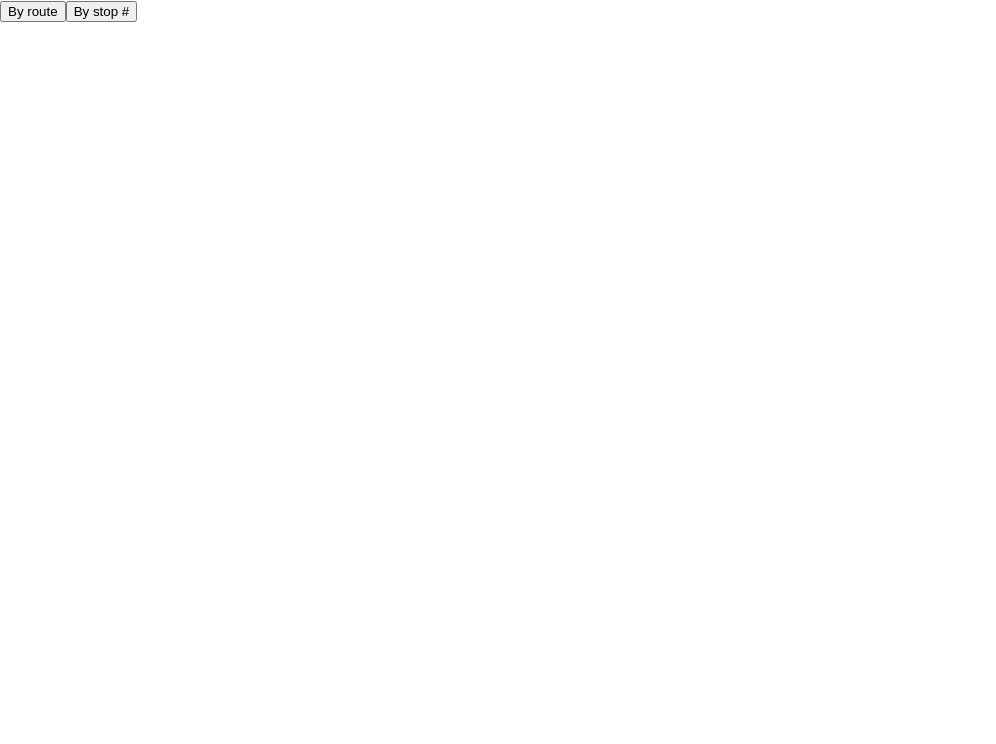
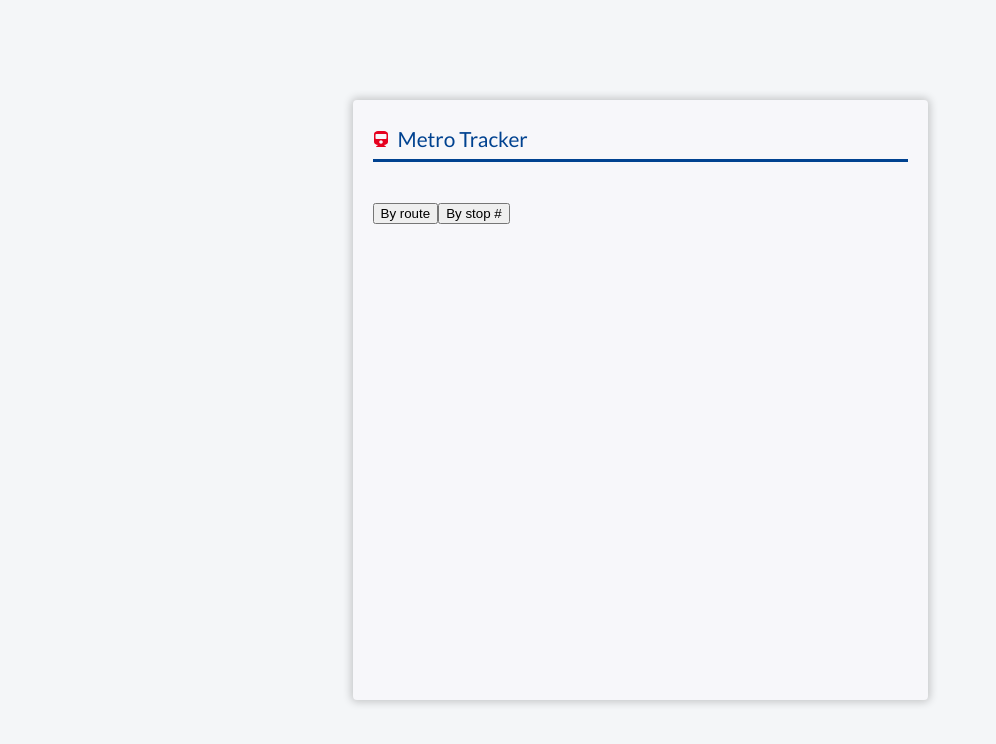
Before and after one commit to jdsghuman/metro, a Next.js app: page / in a window 1280 px wide. Shown: the top 744 px of the page, without its empty margins (0-996 px from the left). Built offline with nearby package versions, Linux system fonts and the light colour scheme.

Commit message:
Add layout and nav

```diff
--- a/package.json
+++ b/package.json
@@ -13,6 +13,7 @@
     "nprogress": "^0.2.0",
     "react": "17.0.2",
     "react-dom": "17.0.2",
+    "react-icons": "^4.3.1",
     "sass": "^1.43.2",
     "swr": "^1.0.1"
   },
--- /dev/null
+++ b/src/components/Layout/Layout.js
@@ -0,0 +1,15 @@
+import styles from './Layout.module.scss'
+import Nav from '../Nav'
+
+const Layout = ({ children }) => {
+  return (
+    <div className={styles.container}>
+      <div className={styles['container__main']}>
+        <Nav />
+        {children}
+      </div>
+    </div>
+  )
+}
+
+export default Layout
--- /dev/null
+++ b/src/components/Layout/Layout.module.scss
@@ -0,0 +1,30 @@
+.container {
+  background: #f4f6f8;
+  height: 100% !important;
+  min-height: 100vh;
+  display: flex;
+  justify-content: center;
+  align-items: center;
+
+  @media only screen and (max-width: 575px) {
+    align-items: unset;
+  }
+
+  &__main {
+    display: flex;
+    flex-direction: column;
+    min-height: 600px;
+    width: 550px;
+    box-shadow: 0px 0px 8px 2px rgba(0, 0, 0, 0.2);
+    border-radius: 4px;
+    background: rgb(247, 247, 250);
+    width: 90%;
+    max-width: 575px;
+    position: relative;
+    padding: 5px 20px;
+    @media only screen and (max-width: 575px) {
+      width: 100%;
+      border-radius: unset;
+    }
+  }
+}
--- /dev/null
+++ b/src/components/Layout/index.js
@@ -0,0 +1,3 @@
+import Layout from './Layout'
+
+export default Layout
--- /dev/null
+++ b/src/components/Nav/Nav.js
@@ -0,0 +1,24 @@
+import Link from 'next/link'
+import { FaTrain } from 'react-icons/fa'
+import styles from './Nav.module.scss'
+
+const Nav = () => {
+  return (
+    <nav className={styles.nav}>
+      <ul className={styles.nav__links}>
+        <li>
+          <Link href="/">
+            <a>
+              <span className={styles.icon}>
+                <FaTrain />
+              </span>{' '}
+              Metro Tracker
+            </a>
+          </Link>
+        </li>
+      </ul>
+    </nav>
+  )
+}
+
+export default Nav
--- /dev/null
+++ b/src/components/Nav/Nav.module.scss
@@ -0,0 +1,24 @@
+.nav {
+  &__links {
+    display: flex;
+    flex-direction: row;
+    padding-left: 0;
+    justify-content: space-between;
+    list-style: none;
+    font-family: 'Lato', sans-serif;
+    font-size: 1.3rem;
+    color: #004290;
+  }
+  .icon {
+    font-size: 1rem;
+    color: #e6011f;
+    padding-right: 5px;
+  }
+
+  ul {
+    border-bottom: solid 3px #004290;
+    padding-bottom: 8px;
+    margin-bottom: 40px;
+    padding-left: 0;
+  }
+}
--- /dev/null
+++ b/src/components/Nav/index.js
@@ -0,0 +1,3 @@
+import Nav from './Nav'
+
+export default Nav
--- a/src/pages/_app.js
+++ b/src/pages/_app.js
@@ -1,17 +1,20 @@
 import React from 'react'
 import Router from 'next/router'
 import NProgress from 'nprogress'
-import '@styles/globals.css'
+import Layout from '../components/Layout'
+import '@styles/main.scss'
 import '@styles/nprogress.css'
-
-NProgress.configure({ showSpinner: false })
 
 Router.events.on('routeChangeStart', NProgress.start)
 Router.events.on('routeChangeError', NProgress.done)
 Router.events.on('routeChangeComplete', NProgress.done)
 
 function MyApp({ Component, pageProps }) {
-  return <Component {...pageProps} />
+  return (
+    <Layout>
+      <Component {...pageProps} />
+    </Layout>
+  )
 }
 
 export default MyApp
--- a/src/styles/globals.css
+++ b/src/styles/_globals.css
@@ -1,3 +1,4 @@
+@import url('https://fonts.googleapis.com/css2?family=Lato:wght@400&display=swap');
 html,
 body {
   padding: 0;
--- /dev/null
+++ b/src/styles/main.scss
@@ -0,0 +1,2 @@
+@import 'variables';
+@import 'globals';
--- a/src/styles/nprogress.css
+++ b/src/styles/nprogress.css
@@ -32,11 +32,11 @@
 
 /* Remove these to get rid of the spinner */
 #nprogress .spinner {
-  display: block;
-  position: fixed;
+  /* display: block; */
+  position: absolute;
   z-index: 1031;
-  top: 15px;
-  right: 15px;
+  top: 25%;
+  right: 50%;
 }
 
 #nprogress .spinner-icon {
```
Also changed, not shown: src/styles/_variables.scss (added), 1 other file (tests, documents, lock files or other folders).
